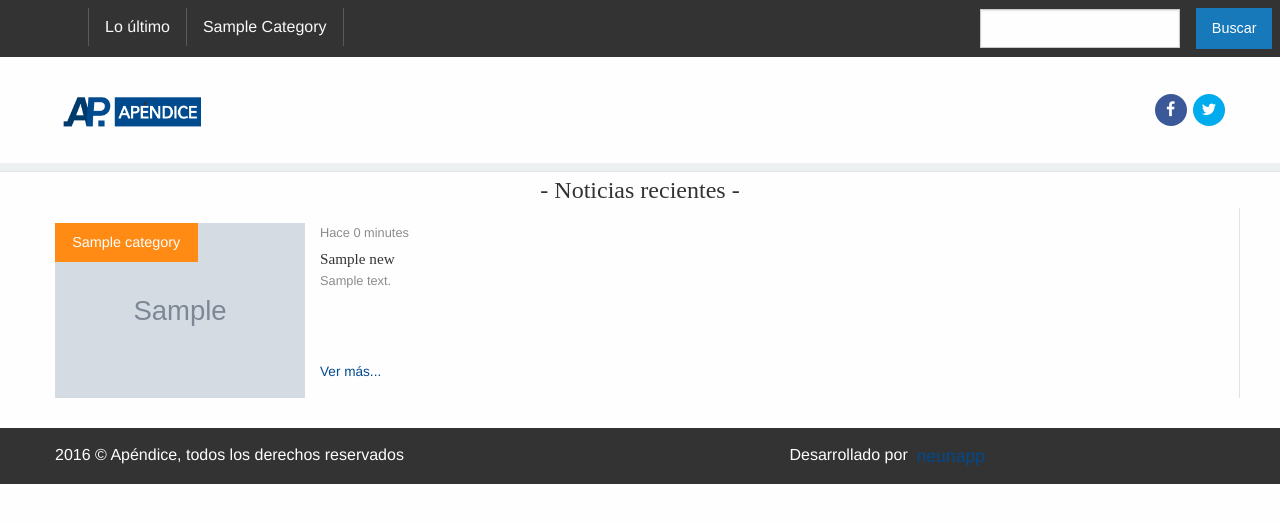
After one commit to neunapp/swnapendice, a Django app: template napendice/templates/articulo/ultimo.html in a window 1280 px wide. The commit adds this page. Shown: the top 523 px of the page. Run offline with Django 3.2, Linux system fonts and the light colour scheme; the template is opened without the code that fills it: most values are stand-ins (such as "Sample title", 1, 10 or a date in 2020); grey boxes marked "Sample" are stand-in pictures; form fields are guessed from the names that the template uses; some libraries are stand-ins or nearby versions; some web fonts are replaced.

Commit message:
lo ultimo

```diff
--- /dev/null
+++ b/napendice/templates/articulo/ultimo.html
@@ -0,0 +1,60 @@
+{% extends "home/base_home.html" %}
+
+{% load thumbnail %}
+
+{% load l10n %}
+
+{% block title %}
+  Ultimas noticias en Perú - apendice
+{% endblock %}
+
+{% block description %}
+  Noticias del Perú y el mundo, ultimas noticas de politica, investigacion, actualidad, gobierno, peru, en apendice.pe.
+{% endblock %}
+
+{% block content %}
+  {% include "include/header.html" %}
+  <main class="main">
+      <div class="ed-item">
+        <h3 class="title-more-news">
+          Noticias recientes
+        </h3>
+      </div>
+    <div class="news-columns">
+      <div class="news-column">
+
+        {% for destacado in articles %}
+          <article class="news news--outstanding" style="height:210px;">
+            <div class="news__image">
+              <img src="{{ destacado.image.url }}" alt="{{ destacado.title }}" style="height:175px;" />
+              {% if destacado.category|slugify == 'investigacion' %}
+              <div class="news__category--investigation">{{ destacado.category }}</div>
+              {% elif  destacado.category|slugify == 'politica' %}
+              <div class="news__category--politics">{{ destacado.category }}</div>
+              {% elif  destacado.category|slugify == 'miscelanea' %}
+              <div class="news__category--miscelanea">{{ destacado.category }}</div>
+              {% else %}
+              <div class="news__category--topicality">{{ destacado.category }}</div>
+              {% endif %}
+            </div>
+
+
+            <div class="news__body">
+              <div class="news__date">Hace {{ destacado.created|timesince }}</div>
+              <h2 class="news__title--outstanding">
+                <a href="{% url 'articulo_app:article-detail' destacado.category|slugify destacado.slug %}">
+                  {{ destacado.title }}
+                </a>
+              </h2>
+              <p class="news__description--outstanding">{{ destacado.description|truncatechars_html:90 }}</p>
+              <a href="{% url 'articulo_app:article-detail' destacado.category|slugify destacado.slug %}" class="news__link">Ver más...</a>
+            </div>
+          </article>
+        {% endfor %}
+
+      </div>
+    </div> <!-- fin de noticias principales -->
+  </main>
+  {% include "include/footer.html" %}
+
+{% endblock %}
--- a/napendice/templates/include/header.html
+++ b/napendice/templates/include/header.html
@@ -9,6 +9,7 @@
   <div class="top-bar-left">
     <ul class="dropdown menu" data-dropdown-menu>
 					<li> &emsp;&emsp;&emsp;&emsp;&emsp;</li>
+          <li class="main-menu__item"><a href="{% url 'articulo_app:article-list' %}">Lo último</a></li>
 			{% for category in myCategorys %}
 					<li class="main-menu__item">
 						<a href="{% url 'articulo_app:article-category' category.name|slugify %}">{{ category.name|title }}</a>
```
Also changed, not shown: napendice/applications/articulo/urls.py (+1 -16 lines), napendice/applications/articulo/views.py (+48 -29 lines).
